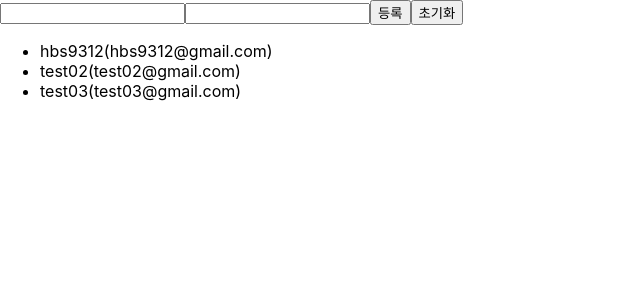
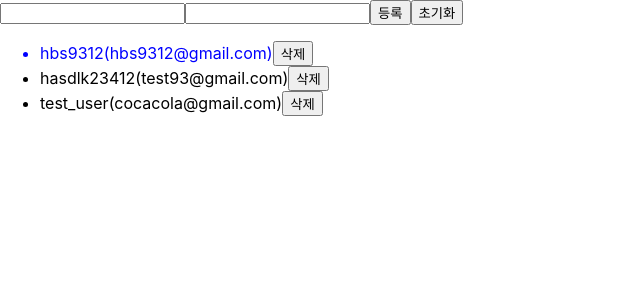
Before and after one commit to kimtaeung020322/KTU, a React (Create React App) app in the folder learn-react/: page / in a window 1280 px wide. Shown: the top 300 px of the page, without its empty margins (0-640 px from the left). Built offline with nearby package versions, Linux system fonts and the light colour scheme.

Commit message:
20230126_KTU

```diff
--- a/learn-react/src/App.js
+++ b/learn-react/src/App.js
@@ -1,14 +1,17 @@
-import Hello from "./Components/Hello";
+import { useState } from "react";
+import Effect from "./components/Effect";
+import UserList from "./components/UserList";
+import Users from "./components/Users";
 
 function App() {
+  const [active, setActive] = useState(true);
+
   return (
     <>
-      <Hello title="React" color="yellow" />
-      <Hello title="KTU" color="green" />
-      <Hello>
-        {/* props.children으로 전달된다. */}
-        <p>자식요소입니다.</p>
-      </Hello>
+      {/* <button onClick={() => setActive(!active)}>토글</button>
+      {active && <Effect />} */}
+
+      <Users />
     </>
   );
 }
--- /dev/null
+++ b/learn-react/src/Components/Effect.jsx
@@ -0,0 +1,47 @@
+import { useEffect, useState } from "react";
+
+function Effect() {
+  const [count, setCount] = useState(0);
+  const [input, setInput] = useState("");
+
+  // 렌더링이 일어날 때마다 실행. 렌더링 이후에 실행
+  useEffect(() => {
+    console.log("렌더링!");
+  });
+
+  // 렌더링되면서 실행
+  console.log("rendering");
+
+  // 두번째 인자로 빈 배열을 전달하면 처음 나타날 때 한번만 실행이된다.
+  //      => 초기 설정 작업. ex) 라이브러리 연동, 데이터 패칭, setTimeout 등
+  useEffect(() => {
+    console.log("마운트!");
+
+    // 뒷정리 함수(CleanUp) : 컴포넌트가 화면에서 사라질 때 실행.
+    //      => 라이브러리 해제, API 요청 취소, clearTimeout 등
+    return () => console.log("언마운트!");
+  }, []);
+
+  // 두번째 인자 : 디펜던시에 props, state를 넣으면 해당 값이 변했을 때만 실행이 된다.
+  //        => 특정값이 바뀌었을 때 실행할 코드.
+  useEffect(() => {
+    // 값이 바뀐 후에 실행
+    console.log("after : " + count);
+
+    // 값이 바뀌기 전에 실행
+    return () => console.log("before : " + count);
+  }, [count]);
+
+  return (
+    <div>
+      <p>{count}</p>
+      <button onClick={() => setCount(count + 1)}>+1</button>
+      <div>
+        <p>{input}</p>
+        <input type="text" onChange={(e) => setInput(e.target.value)} />
+      </div>
+    </div>
+  );
+}
+
+export default Effect;
--- a/learn-react/src/Components/UserList.jsx
+++ b/learn-react/src/Components/UserList.jsx
@@ -1,40 +1,32 @@
 import { useRef, useState } from "react";
-import UserCreate from "./userCreate";
+import UserCreate from "./UserCreate";
 
-const initialState = [
-  { id: 1, name: "hbs9312", email: "hbs9312@gmail.com" },
-  { id: 2, name: "test02", email: "test02@gmail.com" },
-  { id: 3, name: "test03", email: "test03@gmail.com" },
-];
-
-function UserList(name, email) {
-  const [userList, setUserList] = useState(initialState);
-
-  // 렌더링과 별개로 유지되는 변수
-  const nexId = useRef(4);
-
-  const handeleSubmit = (name, email) => {
-    // 스프레드(펼침) 연산자를 이용한 방법
-    // setUserList([
-    //   ...userList,
-    //   { id: 4, name: username, email: email },
-    // ]);
-    // Array.prototype.concat : 인자로 전달된 요소나 배열을 기존 배열에 합쳐서 새로운 배열을 반환
-    setUserList(userList.concat({ id: nexId.current++, name, email })); // 후위연산자를 이용해서 값을 사용 후 증가
-  };
-
+function UserList({ userList, handleToggle, handleRemove }) {
   return (
     <div>
-      <UserCreate onChange={handeleSubmit} />
       <ul>
-        {/* 배열을 렌더링할 때 key값에 고유한 값을 전달해야 한다. */}
+        {/* 배열을 렌더링할 때 key값에 고유한 값을 전달해야한다. */}
         {userList.map((user) => (
-          <li key={user.id}>
+          // 단축평가를 이용하여 user.active true인 경우만 파란색 글씨
+          <li
+            key={user.id}
+            style={{ color: user.active && "blue" }}
+            onClick={() => handleToggle(user.id)}
+          >
             {user.name}({user.email})
+            <button
+              onClick={(e) => {
+                e.stopPropagation(); // 이벤트 전파를 막는다.
+                handleRemove(user.id);
+              }}
+            >
+              삭제
+            </button>
           </li>
         ))}
       </ul>
     </div>
   );
 }
+
 export default UserList;
--- /dev/null
+++ b/learn-react/src/Components/Users.jsx
@@ -0,0 +1,63 @@
+import { useRef, useState } from "react";
+import UserCreate from "./UserCreate";
+import UserList from "./UserList";
+
+const initialState = [
+  { id: 1, name: "hbs9312", email: "hbs9312@gmail.com", active: true },
+  { id: 2, name: "hasdlk23412", email: "test93@gmail.com", active: false },
+  { id: 3, name: "test_user", email: "cocacola@gmail.com", active: false },
+];
+
+function Users() {
+  const [userList, setUserList] = useState(initialState);
+
+  // 렌더링과 별개로 유지되는 변수
+  const nextId = useRef(4);
+
+  const handleSubmit = (name, email) => {
+    /*
+          스프레드(펼침) 연산자를 이용한 방법.
+          setUserList([
+          ...userList,
+          { id: 4, name: inputs.username, email: inputs.email },
+          ]);
+      */
+    //  Array.prototype.concat : 인자로 전달된 요소나 배열을 기존 배열에 합쳐서 새로운 배열을 반환
+    setUserList(userList.concat({ id: nextId.current++, name, email })); // 후위 연산자를 이용해서 값을 사용 후 증가
+  };
+
+  const handleRemove = (id) => {
+    // 취소시 함수 종료.
+    if (!window.confirm("정말 삭제하시겠습니까?")) return;
+    // 전달된 id를 가진 유저를 제외한 나머지 유저를 반환.
+    setUserList(userList.filter((user) => user.id !== id));
+  };
+
+  const handleToggle = (id) => {
+    setUserList(
+      userList.map((user) =>
+        user.id === id ? { ...user, active: !user.active } : user
+      )
+    );
+
+    // setUserList(
+    //   userList.map(function (user) {
+    //     if (user.id === id) return { ...user, active: !user.active };
+    //     else return user;
+    //   })
+    // );
+  };
+
+  return (
+    <div>
+      <UserCreate onChange={handleSubmit} />
+      <UserList
+        userList={userList}
+        handleToggle={handleToggle}
+        handleRemove={handleRemove}
+      />
+    </div>
+  );
+}
+
+export default Users;
--- a/learn-react/src/Components/userCreate.jsx
+++ b/learn-react/src/Components/userCreate.jsx
@@ -1,22 +1,23 @@
-import { useRef, useState } from "react";
+import { useEffect, useRef, useState } from "react";
 
-const initialinputs = {
+const initialInputs = {
   email: "",
   name: "",
 };
 
 function UserCreate({ onChange }) {
-  const [inputs, setInputs] = useState(initialinputs);
+  const [inputs, setInputs] = useState(initialInputs);
   const { email, name } = inputs;
+
   const inputRef = useRef();
 
-  const handkeInputs = (e) => {
+  const handleInputs = (e) => {
     const { name, value } = e.target;
     setInputs({ ...inputs, [name]: value });
   };
 
   const handleReset = () => {
-    setInputs(initialinputs);
+    setInputs(initialInputs);
     inputRef.current.focus();
   };
 
@@ -25,16 +26,20 @@ function UserCreate({ onChange }) {
     handleReset();
   };
 
+  useEffect(() => {
+    console.log("render!");
+  });
+
   return (
     <div>
       <input
-        onChange={handkeInputs}
+        type="text"
         name="name"
-        type="text"
         value={name}
+        onChange={handleInputs}
         ref={inputRef}
       />
-      <input onChange={handkeInputs} name="email" type="text" value={email} />
+      <input type="text" name="email" value={email} onChange={handleInputs} />
       <button onClick={handleSubmit}>등록</button>
       <button onClick={handleReset}>초기화</button>
     </div>
--- a/learn-react/src/index.js
+++ b/learn-react/src/index.js
@@ -1,10 +1,7 @@
 import React from "react";
 import ReactDOM from "react-dom/client";
 import "./index.css";
-import reportWebVitals from "./reportWebVitals";
-import UserList from "./Components/UserList";
+import App from "./App";
 
 const root = ReactDOM.createRoot(document.getElementById("root"));
-root.render(<UserList />);
-
-reportWebVitals();
+root.render(<App />);
```
Also changed, not shown: learn-react/src/Components/Counter.jsx (+11 -9 lines), learn-react/src/Components/Hello.jsx (+6 -8 lines), learn-react/src/Components/InputText.jsx (+12 -9 lines).
